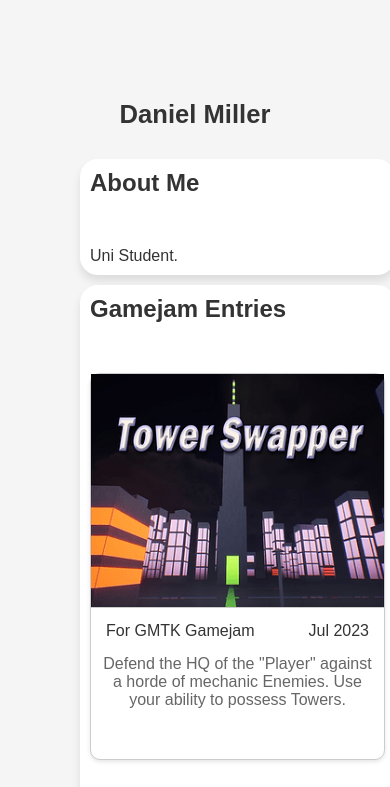
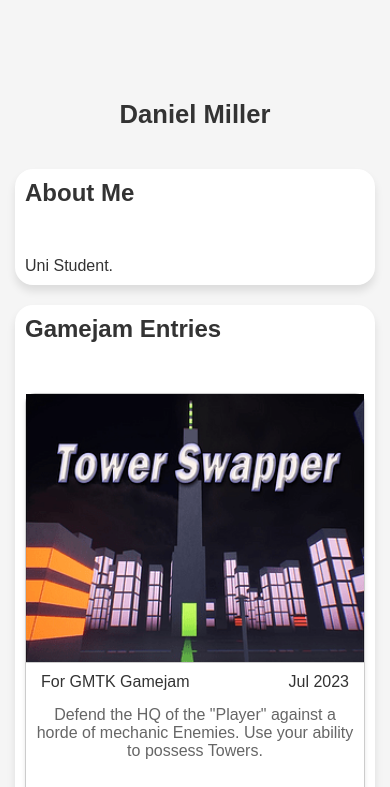
Before and after one commit to Denjil404/Denjil404.github.io, a plain HTML site: page index.html in a window 390 px wide. Shown: the top 787 px of the page. Drawn offline with Linux system fonts and the light colour scheme.

Commit message:
fixed mobile devices
no cap

```diff
--- a/index.html
+++ b/index.html
@@ -142,7 +142,7 @@
             background-color: #333;
             color: white;
         }
-
+        }
     @media (max-width: 768px) {
     .hero {
         display: flex;
@@ -155,28 +155,30 @@
     }
 
     .hero h1 {
-        font-size: clamp(1.8em, 5vw, 2.5em); /* Dynamically scales text */
+        font-size: clamp(1.8em, 5vw, 3.5em);
         margin: 0 auto;
         max-width: 90%;
     }
 
     .section {
-        margin: 10px 0;
+        margin: 20px 0; /* Adds vertical space between sections */
         padding: 20px;
-        width: 100%;
-        min-width: 315px;
+        width: calc(100% - 20px); /* Ensures full width with a small gap */
+        margin-left: auto;
+        margin-right: auto;
     }
 
     .project-grid {
+        display: grid;
+        grid-template-columns: repeat(auto-fill, minmax(280px, 1fr)); /* Ensures proper scaling */
+        gap: 15px;
         padding: 0 10px;
-        display: grid;
-        grid-template-columns: repeat(auto-fill, minmax(clamp(250px, 40vw, 400px), 1fr)); /* Dynamically adjusts */
-        gap: 15px;
+        justify-content: center;
     }
 
     .project-card {
         width: 100%;
-        max-width: min(100%, 400px); /* Prevents shrinking */
+        max-width: 100%; /* Ensures cards fill available space */
         height: auto;
         margin: 0 auto 15px;
     }
@@ -184,19 +186,21 @@
     .project-card img {
         width: 100%;
         height: auto;
+        display: block; /* Ensures proper rendering on Firefox */
     }
     }
-
     @media (max-width: 390px) {
     .section {
-        margin: 10px 0;
+        margin: 20px 0;
         padding: 10px;
-        width: 100%;
+        width: calc(100% - 10px); /* Fills screen with a small margin */
+        margin-left: auto;
+        margin-right: auto;
     }
 
     .project-grid {
         padding: 0;
-        grid-template-columns: repeat(auto-fill, minmax(100%, 1fr)); /* Ensure full width on very small screens */
+        grid-template-columns: repeat(auto-fill, minmax(100%, 1fr)); /* Ensures images take full width */
     }
 
     .project-card {
@@ -216,14 +220,10 @@
     }
     }
 
-    }
-
-
-
     .content {
             flex: 1;
             padding-top: 60px; /* Adjust based on header height */
-            padding: 80px;
+            padding: 80px 10px;
         }
 
         @keyframes fadeIn {
@@ -242,7 +242,14 @@
             width: 40px;
             height: 40px;
         }
+
+
+
+
 </style>
+
+
+
 </head>
 <body>
 
```
Lines whose indentation alone changed are shown as unchanged.
